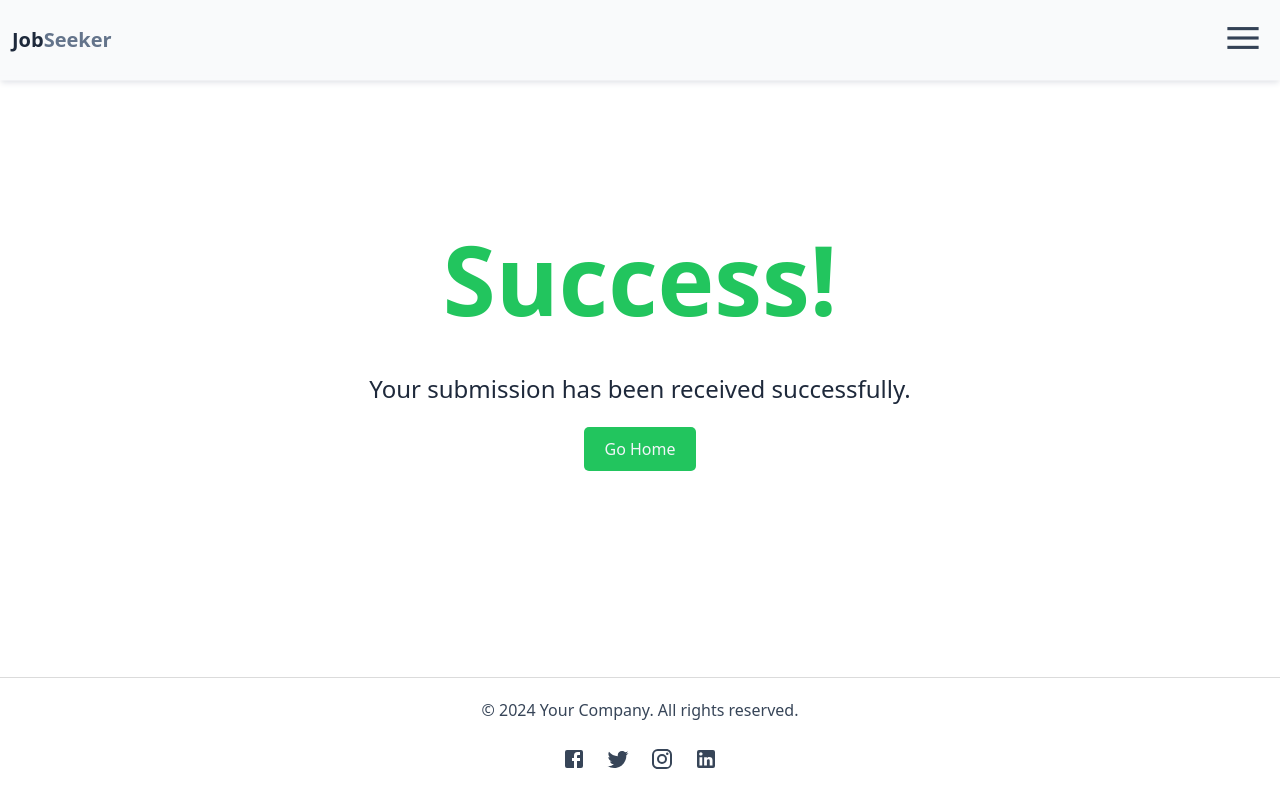
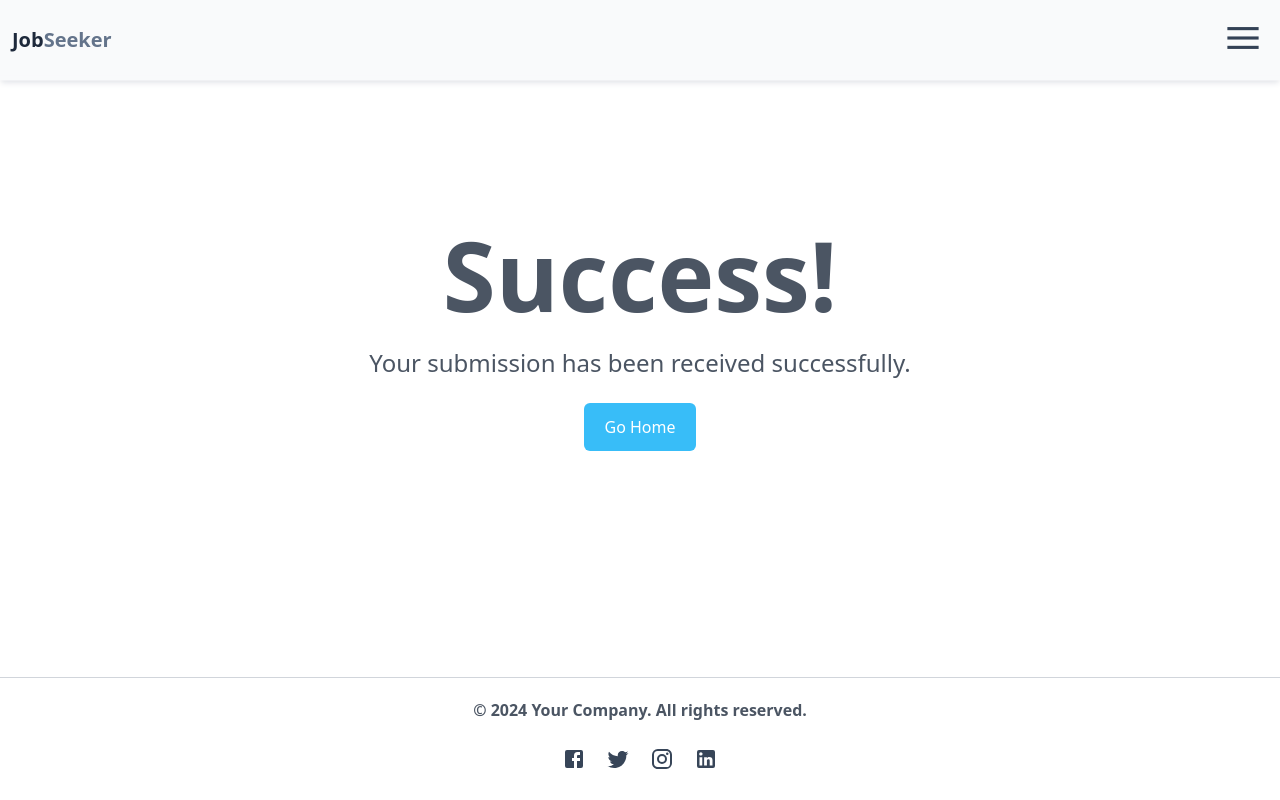
Before and after one commit to 89Ih/Jobs-fullstack, a React (Create React App) app in the folder jobs-Frontend/: page /Submission in a window 1280 px wide. Built offline with nearby package versions, Linux system fonts and the light colour scheme; no server answers.

Commit message:
optimize css

```diff
--- a/jobs-Frontend/src/App.css
+++ b/jobs-Frontend/src/App.css
@@ -2,16 +2,6 @@
 @tailwind components;
 @tailwind utilities;
 
-* {
-  margin: 0;
-  padding: 0;
-  box-sizing: border-box;
-}
-
-
-body {
-  height: 100vh;
-}
 
 section {
   width: 1100px;
@@ -23,10 +13,6 @@ section {
   margin-top: 5px;
 }
 
-._searchContainer > div > select {
-  appearance: none;
-}
-
 #progressBar {
   width: 100%;
   height: 5px;
@@ -34,130 +20,34 @@ section {
 }
 
 #progressBar::-webkit-progress-bar {
-  background-color: #f9fafb; /* Background color of the progress bar container */
+  background-color: #f9fafb;
 }
 
 #progressBar::-webkit-progress-value {
-  background-color: #0ea5e9; /* Color of the progress */
+  background-color: #0ea5e9;
 }
 
 #progressBar::-moz-progress-bar {
-  background-color: #0ea5e9; /* Color of the progress for Firefox */
+  background-color: #0ea5e9;
 }
 
-/* Footer.css */
-
-.footer-content {
-  border-top: 1px solid #80808048 !important;
-  display: flex;
-  flex-direction: column;
-  align-items: center;
-  padding: 20px 0;
-  color: #374558;
-  font-weight: 500;
-}
 
 .social-icons {
   margin-top: 10px;
 }
-
 .social-icons a {
   color: #374558;
   margin: 0 10px;
   font-size: 2em; /* Increased font size for Material-UI icons */
   transition: color 0.3s;
 }
-
 .social-icons a:hover {
   color: rgba(100, 116, 139, 0.877);
 }
-/* Page Not Found */
-.not-found-container {
-  display: flex;
-  flex-direction: column;
-  align-items: center;
-  justify-content: center;
-  width: 100%;
-  min-width: 100%;
-  color: #1e293b;
-  /* background-color: #f1f5f9; */
-  text-align: center;
-}
-
-.not-found-title {
-  font-size: 6rem;
-  font-weight: bold;
-  color: rgb(100, 116, 139);
-  margin: 0;
-}
-
-.not-found-text {
-  font-size: 1.5rem;
-  margin: 20px 0;
-  color: #1e293b;
-}
-
-.not-found-button {
-  padding: 10px 20px;
-  font-size: 1rem;
-  color: #f1f5f9;
-  background-color: rgb(56, 189, 248);
-  border: none;
-  border-radius: 5px;
-  cursor: pointer;
-  transition: background-color 0.3s ease;
-}
-
-.not-found-button:hover {
-  background-color: rgb(30, 41, 59);
-}
-/* Page Success */
-.success-container {
-  display: flex;
-  flex-direction: column;
-  align-items: center;
-  justify-content: center;
-  width: 100%;
-  min-width: 100%;
-  color: #1e293b;
-  /* background-color: #f1f5f9; */
-  text-align: center;
-}
-
-.success-title {
-  font-size: 6rem;
-  font-weight: bold;
-  color: rgb(34, 197, 94); /* Green color for success */
-  margin: 0;
-}
-
-.success-text {
-  font-size: 1.5rem;
-  margin: 20px 0;
-  color: #1e293b;
-}
-
-.success-button {
-  padding: 10px 20px;
-  font-size: 1rem;
-  color: #f1f5f9;
-  background-color: rgb(34, 197, 94); /* Green color for button */
-  border: none;
-  border-radius: 5px;
-  cursor: pointer;
-  transition: background-color 0.3s ease;
-}
-
-.success-button:hover {
-  background-color: rgb(22, 163, 74); /* Darker green on hover */
-}
-
 ._shadow {
   box-shadow: rgba(14, 30, 37, 0.12) 0px 2px 4px 0px,
     rgba(14, 30, 37, 0.32) 0px 2px 16px 0px;
 }
-
-
 ._formWidth{
   width: 600px;
 }
--- a/jobs-Frontend/src/components/Layout/Layout.tsx
+++ b/jobs-Frontend/src/components/Layout/Layout.tsx
@@ -54,7 +54,7 @@ export const Layout = ({ children }: Props) => {
       </header>
       <main>{children}</main>
       <footer className="min-w-full mt-20">
-        <div className="footer-content">
+        <div className="footer-content border-t border-solid border-gray-300 text-gray-600 flex flex-col items-center py-5 font-semibold">
           <p className="text-base">&copy; {new Date().getFullYear()} Your Company. All rights reserved.</p>
           <div className="social-icons">
             <a href="https://facebook.com" aria-label="Facebook" target="_blank" rel="noopener noreferrer">
--- a/jobs-Frontend/src/components/Parts/CardSkeleton.tsx
+++ b/jobs-Frontend/src/components/Parts/CardSkeleton.tsx
@@ -10,8 +10,7 @@ const CardSkeleton = ({ cards }: Iprops) => {
           <div
             key={i}
             role="status"
-            className="max-w-sm animate-pulse min-w-full bg-slate-100 h-16 flex items-center"
-          >
+            className="max-w-sm animate-pulse min-w-full bg-slate-100 h-16 flex items-center">
             <div className="ml-3 h-6 dark:bg-slate-200 w-1/3"></div>
           </div>
         ))}
--- a/jobs-Frontend/src/index.css
+++ b/jobs-Frontend/src/index.css
@@ -1,27 +1,13 @@
-input[type="file"] {
-  display: none;
-  width: 100%;
-  height: 100%;
+* {
+  margin: 0;
+  padding: 0;
+  box-sizing: border-box;
 }
 
-/* input[type="date"]::selection {
-  color: "black";
-} */
-
-/* input[type="date"]::before {
-  color: black !important;
-} */
-input[type="date"] {
-  color: transparent !important;
+body {
+  height: 100vh;
 }
 
-input[type="date"]:focus {
-  color: black !important;
-}
-
-input[type="date"]:valid {
-  color: black !important;
-}
 #root {
   display: flex;
   flex-direction: column;
@@ -37,44 +23,28 @@ main {
   min-width: 100%;
 }
 
-@keyframes animateW25 {
-  from {
-    width: 20%;
-  }
-  to {
-    width: 25%;
-  }
+input[type="file"] {
+  display: none;
+  width: 100%;
+  height: 100%;
 }
 
-@keyframes animateW75 {
-  from {
-    width: 25%;
-    transform: rotateY(360deg);
-  }
-  to {
-    width: 100%;
-    transform: rotateY(0deg);
-  }
+input[type="date"] {
+  color: transparent !important;
 }
 
-.w-25 {
-  width: 25%;
-  /* animation: animateW25 500ms forwards;  */
+input[type="date"]:focus {
+  color: black !important;
 }
 
-/* Class for w-75 */
-.w-75 {
-  width: 100%;
-  /* animation: animateW75 1000ms forwards; */
+input[type="date"]:valid {
+  color: black !important;
 }
-._cardSkeleton {
-  width: 100%;
-  display: flex;
-  flex-direction: column;
-  align-items: center;
-}
-._cardSkeleton > span {
-  display: flex;
-  flex-direction: column;
-  align-items: center;
-}
+
+/* input[type="date"]::selection {
+  color: "black";
+} */
+
+/* input[type="date"]::before {
+  color: black !important;
+} */
--- a/jobs-Frontend/src/index.tsx
+++ b/jobs-Frontend/src/index.tsx
@@ -9,8 +9,6 @@ const root = ReactDOM.createRoot(
 );
 root.render(
   <BrowserRouter>
-
       <App />
-
   </BrowserRouter>
 );
--- a/jobs-Frontend/src/pages/Jobs.tsx
+++ b/jobs-Frontend/src/pages/Jobs.tsx
@@ -119,8 +119,8 @@ const Jobs = () => {
         <div className="mt-10 w-full flex gap-2 ">
           {queries.length === 0
 
-          ?  (<div className={`flex flex-col gap-1 ${(!openUp) ? "w-75" : "w-25"}`} > <CardSkeleton cards={6} /></div>)
-          :  (<ul className={`flex flex-col gap-1 ${(!openUp) ? "w-75" : "w-25"}`}>
+          ?  (<div className="flex flex-col gap-1 min-w-full" > <CardSkeleton cards={6} /></div>)
+          :  (<ul className={`flex flex-col gap-1 ${(!openUp) ? "min-w-full" : "w-1/4"}`}>
             {queries?.map((v) => {
               return (
                 <li
--- a/jobs-Frontend/src/pages/NotFound.tsx
+++ b/jobs-Frontend/src/pages/NotFound.tsx
@@ -1,18 +1,25 @@
-import React from 'react';
-
+import React from "react";
+import { useNavigate } from "react-router-dom";
 
 const NotFound: React.FC = () => {
+  const navigate = useNavigate();
   return (
-    <div className='min-w-full'>
-    <div className="not-found-container">
-      <h1 className="not-found-title">404</h1>
-      <p className="not-found-text">Oops! The page you are looking for does not exist.</p>
-      <button type='button' className="not-found-button" onClick={() => window.location.href = '/'}>
-        Go Home
-      </button>
-    </div>
+    <div className="min-w-full">
+      <div className="flex flex-col items-center justify-center w-full min-w-full text-center">
+        <h1 className="m-0 font-semibold text-gray-600 text-8xl">404</h1>
+        <p className="my-6 text-2xl text-gray-600">
+          Oops! The page you are looking for does not exist.
+        </p>
+        <button
+          type="button"
+          className=" hover:bg-sky-300 cursor-pointer text-base text-white bg-sky-400 border-none rounded-md py-3 px-5"
+          onClick={() => navigate("/")}
+        >
+          Go Home
+        </button>
+      </div>
     </div>
   );
-}
+};
 
 export default NotFound;
--- a/jobs-Frontend/src/pages/Success.tsx
+++ b/jobs-Frontend/src/pages/Success.tsx
@@ -1,15 +1,24 @@
+import { useNavigate } from "react-router-dom";
+
 function Success() {
-    return (
+  const navigate = useNavigate();
+  return (
     <div className="min-w-full">
-        <div className="success-container">
-            <h1 className="success-title">Success!</h1>
-            <p className="success-text">Your submission has been received successfully.</p>
-            <button type="button" className="success-button" onClick={() => window.location.href = '/'}>
-                Go Home
-            </button>
-        </div>
+      <div className="flex flex-col items-center justify-center w-full min-w-full text-center">
+        <h1 className="m-0 font-semibold text-gray-600 text-8xl">Success!</h1>
+        <p className="my-6 text-2xl text-gray-600">
+          Your submission has been received successfully.
+        </p>
+        <button
+          type="button"
+          className=" hover:bg-sky-300 cursor-pointer text-base text-white bg-sky-400 border-none rounded-md py-3 px-5"
+          onClick={() => navigate("/")}
+        >
+          Go Home
+        </button>
+      </div>
     </div>
-    );
+  );
 }
 
 export default Success;
```
Also changed, not shown: 1 other file (tests, documents, lock files or other folders).
